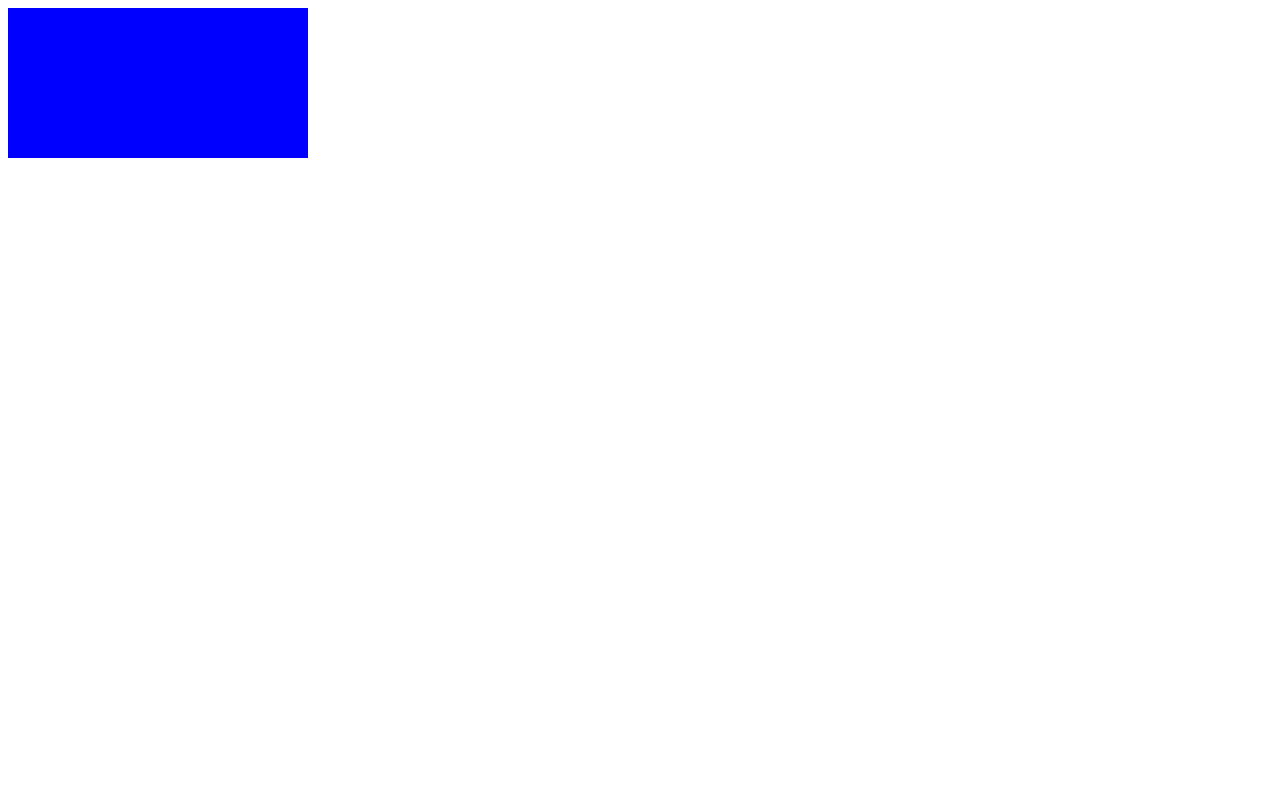
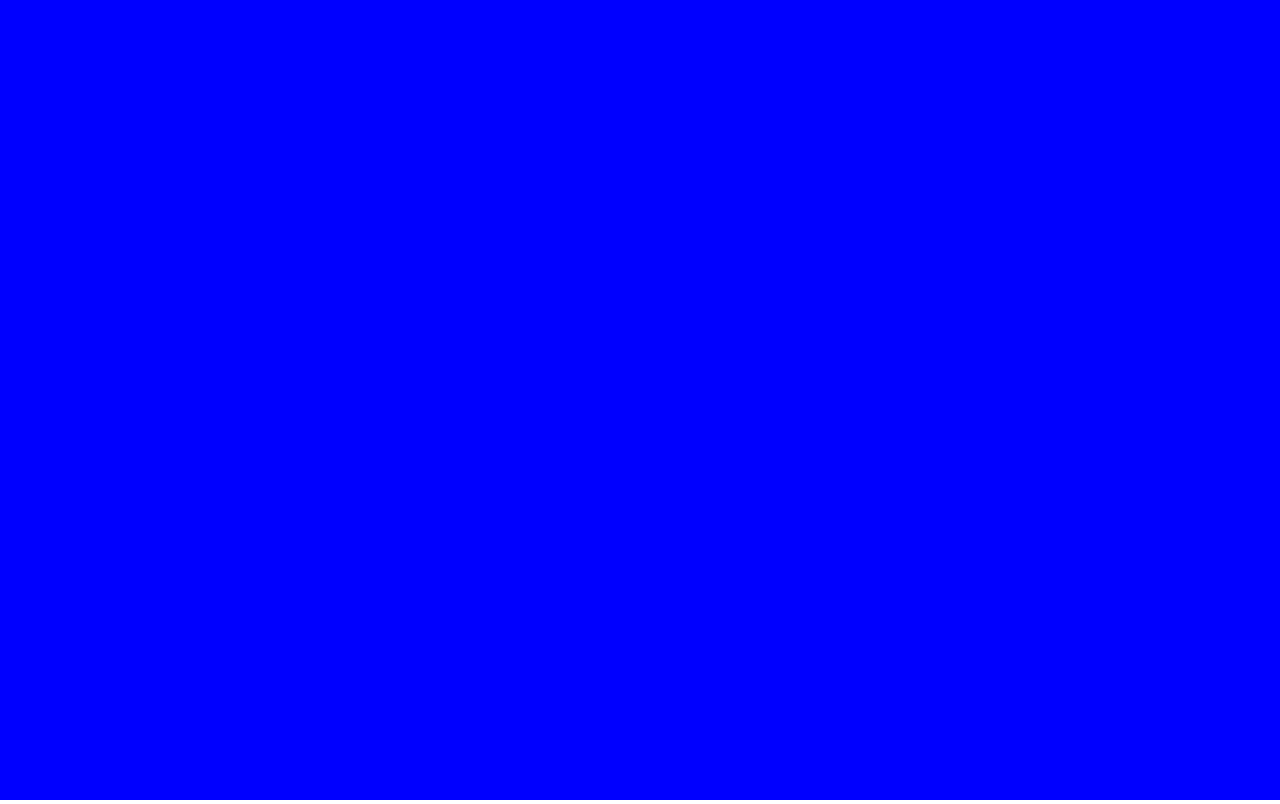
Before and after one commit to chrisadamsca/generative-webgl-game, a website built with webpack: page index.html in a window 1280 px wide. Built offline with nearby package versions, Linux system fonts and the light colour scheme.

Commit message:
TypeScript WebGL Game Engine Tutorial #03 - Shaders

```diff
--- a/index.html
+++ b/index.html
@@ -5,6 +5,18 @@
     <meta http-equiv="X-UA-Compatible" content="IE=edge">
     <meta name="viewport" content="width=device-width, initial-scale=1.0">
     <title> WebGL: Independent Coursework</title>
+    <style type="text/css">
+        html, body {
+            padding: 0;
+            margin: 0;
+            overflow: hidden;
+        }
+
+        canvas {
+            width: 100%;
+            height: 100%;
+        }
+    </style>
 </head>
 <body>
 
--- a/src/app.ts
+++ b/src/app.ts
@@ -1,5 +1,12 @@
 import { Engine } from "./core/Engine"
 
+let engine: Engine;
+
 window.onload = () => {
-    const engine = new Engine().start();
+    engine = new Engine().start();
+    engine.resize();
 }
+
+window.onresize = () => {
+    engine.resize();
+}
--- a/src/core/Engine.ts
+++ b/src/core/Engine.ts
@@ -1,11 +1,22 @@
-import { gl, GLUtilities } from "./GLUtilities";
+import { gl, GLUtilities } from "./gl/GLUtilities";
+import { Shader } from "./gl/Shader";
+
+const glsl = x => x;
 
 export class Engine {
 
     private _canvas: HTMLCanvasElement;
+    private _shader: Shader;
 
     public constructor() {
         console.log('Engine created.');
+    }
+
+    public resize(): void {
+        if (this._canvas) {
+            this._canvas.width = window.innerWidth;
+            this._canvas.height = window.innerHeight;
+        }
     }
 
     public start(): Engine {
@@ -14,6 +25,8 @@ export class Engine {
         this._canvas = GLUtilities.initialize();
 
         gl.clearColor(0, 0, 1, 1);
+        this.loadShaders();
+        this._shader.use();
 
         this.loop();
         return this;
@@ -28,4 +41,21 @@ export class Engine {
         });
     }
 
+    private loadShaders(): void {
+        const vertexSource = glsl`
+            attribute vec3 a_position;
+
+            void main() {
+                gl_Position = vec4(a_position, 1.0);
+            }
+        `;
+        const fragmentSource = glsl`
+            precision mediump float;
+            void main() {
+                gl_FragColor = vec4(1.0);
+            }
+        `;
+        this._shader = new Shader('basic', vertexSource, fragmentSource);
+    }
+
 }
--- /dev/null
+++ b/src/core/gl/Shader.ts
@@ -0,0 +1,52 @@
+import { gl } from "./GLUtilities";
+
+export class Shader {
+
+    private _name: string;
+    private _program: WebGLProgram
+
+    public constructor(name: string, vertexSource: string, fragmentSource: string) {
+        this._name = name;
+        const vertexShader = this.loadShader(vertexSource, gl.VERTEX_SHADER);
+        const fragmentShader = this.loadShader(fragmentSource, gl.FRAGMENT_SHADER);
+
+        this.createProgram(vertexShader, fragmentShader);
+    }
+
+    public get name(): string {
+        return this._name;
+    }
+
+    public use(): void {
+        gl.useProgram(this._program);
+    }
+
+    private loadShader(source: string, shaderType: number): WebGLShader {
+        let shader: WebGLShader = gl.createShader(shaderType);
+
+        gl.shaderSource(shader, source);
+        gl.compileShader(shader);
+
+        const error = gl.getShaderInfoLog(shader);
+        if (error !== "") {
+            throw new Error(`Error compiling shader ${this.name}: ${error}`);
+        }
+
+        return shader;
+    }
+
+    private createProgram(vertexShader: WebGLShader, fragmentShader: WebGLShader): void {
+        this._program = gl.createProgram();
+
+        gl.attachShader(this._program, vertexShader);
+        gl.attachShader(this._program, fragmentShader);
+
+        gl.linkProgram(this._program);
+
+        let error = gl.getProgramInfoLog(this._program);
+        if (error !== "") {
+            throw new Error(`Error linking shader ${this.name}: ${error}`);
+        }
+    }
+
+}
```
Also changed, not shown: src/core/gl/GLUtilities.ts (renamed from src/core/GLUtilities.ts), 1 other file.
